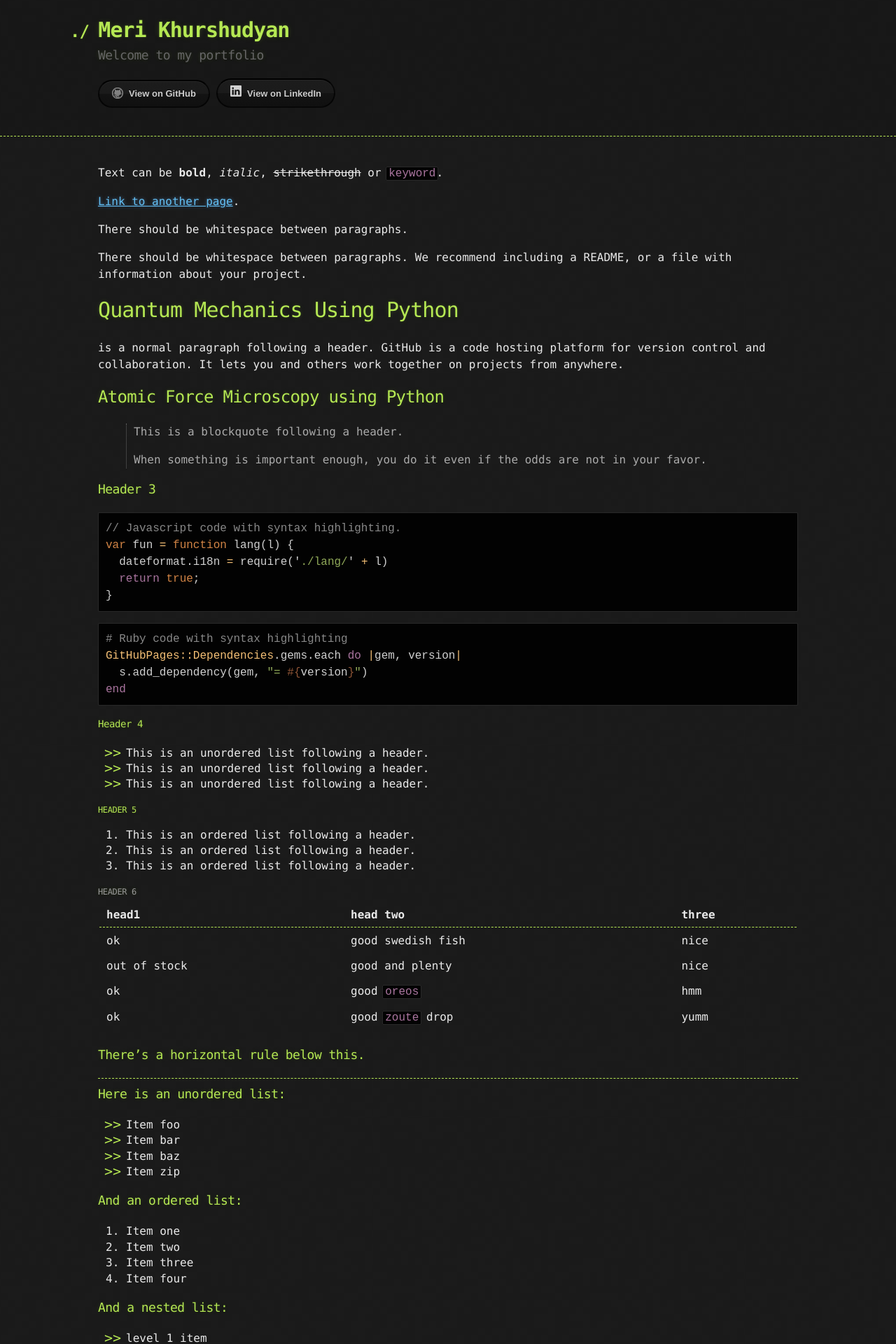
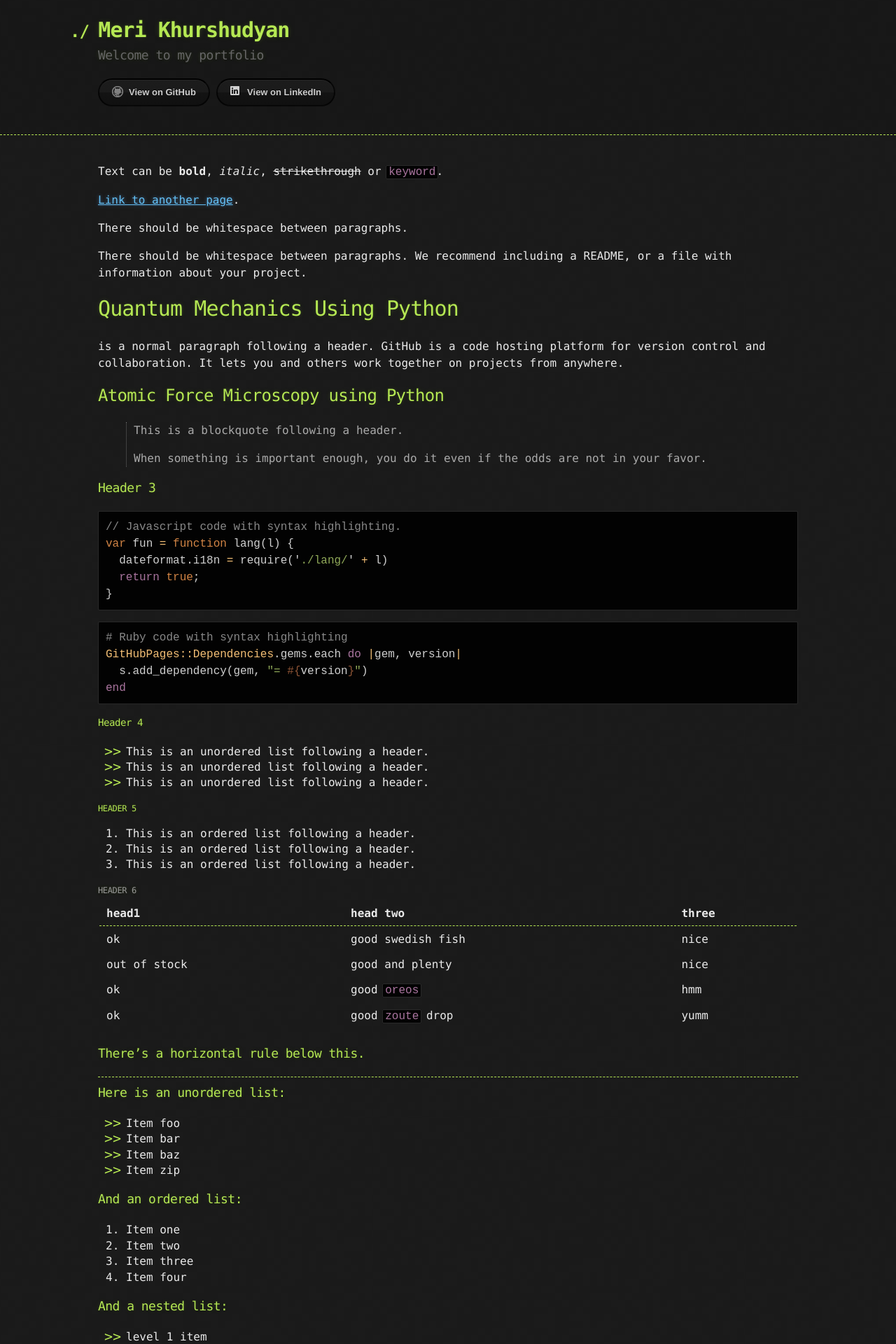
Before and after one commit to Hi-Tree/Hi-Tree.github.io, a Jekyll site: the page built from index.md, in a window 1280 px wide. Shown: the top 1920 px of the page at 70% size. Built offline with Jekyll 4.4.1, drawn with Linux system fonts in a browser that asks for light colours.

Commit message:
Update default.html

```diff
--- a/_layouts/default.html
+++ b/_layouts/default.html
@@ -22,7 +22,7 @@
 
         <section id="links">
           <a href="https://github.com/Hi-Tree" class="btn btn-github"><span class="icon"></span>View on GitHub</a>
-          <a href="https://www.linkedin.com/in/meri-arseni-khurshudyan-b353b61a9/" class="btn btn-linkedin"><svg xmlns="http://www.w3.org/2000/svg" width="20" height="16" fill="currentColor" class="bi bi-linkedin" viewBox="0 0 16 16" preserveAspectRatio="xMinYMin meet">
+          <a href="https://www.linkedin.com/in/meri-arseni-khurshudyan-b353b61a9/" class="btn btn-linkedin"><svg xmlns="http://www.w3.org/2000/svg" width="20" height="13" fill="currentColor" class="bi bi-linkedin" viewBox="0 0 16 16" preserveAspectRatio="xMinYMin meet">
             <path d="M0 1.146C0 .513.526 0 1.175 0h13.65C15.474 0 16 .513 16 1.146v13.708c0 .633-.526 1.146-1.175 1.146H1.175C.526 16 0 15.487 0 14.854V1.146zm4.943 12.248V6.169H2.542v7.225h2.401zm-1.2-8.212c.837 0 1.358-.554 1.358-1.248-.015-.709-.52-1.248-1.342-1.248-.822 0-1.359.54-1.359 1.248 0 .694.521 1.248 1.327 1.248h.016zm4.908 8.212V9.359c0-.216.016-.432.08-.586.173-.431.568-.878 1.232-.878.869 0 1.216.662 1.216 1.634v3.865h2.401V9.25c0-2.22-1.184-3.252-2.764-3.252-1.274 0-1.845.7-2.165 1.193v.025h-.016a5.54 5.54 0 0 1 .016-.025V6.169h-2.4c.03.678 0 7.225 0 7.225h2.4z"/>
           </svg> View on LinkedIn</a>
 
```
